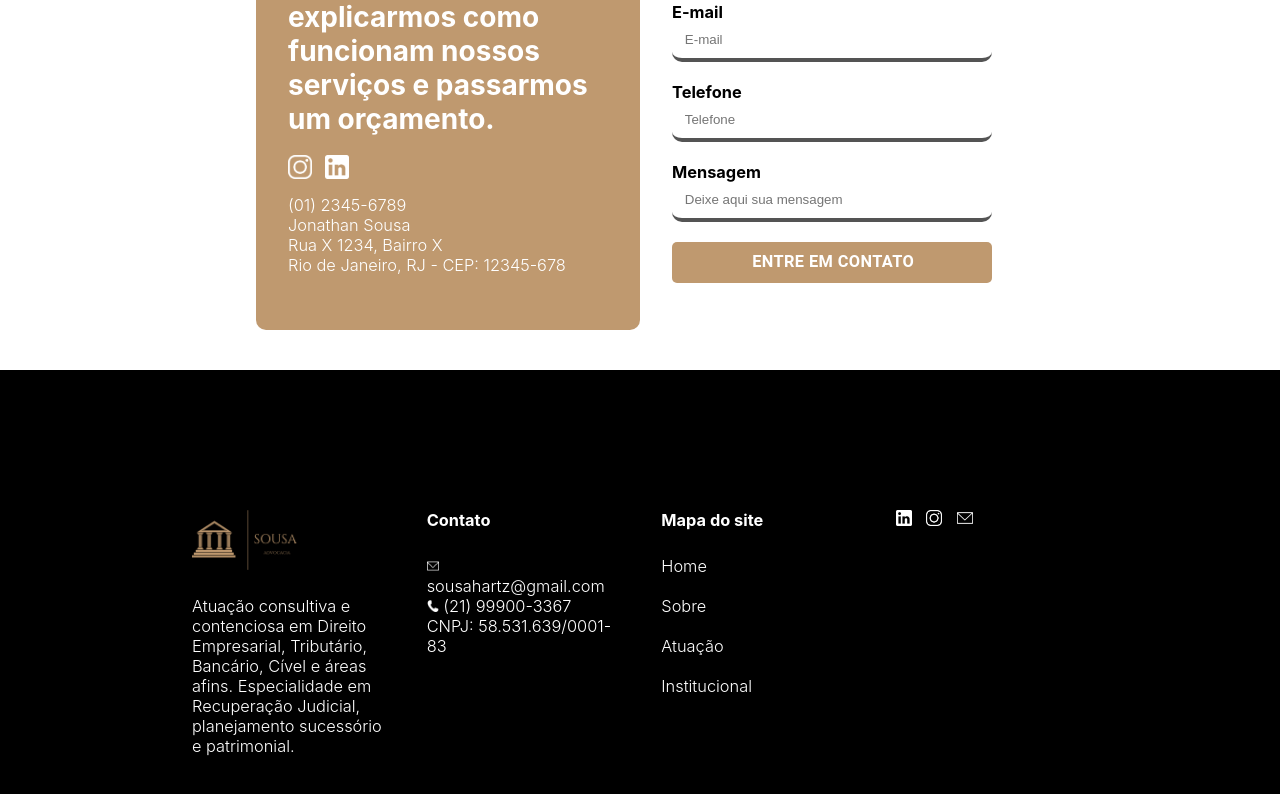
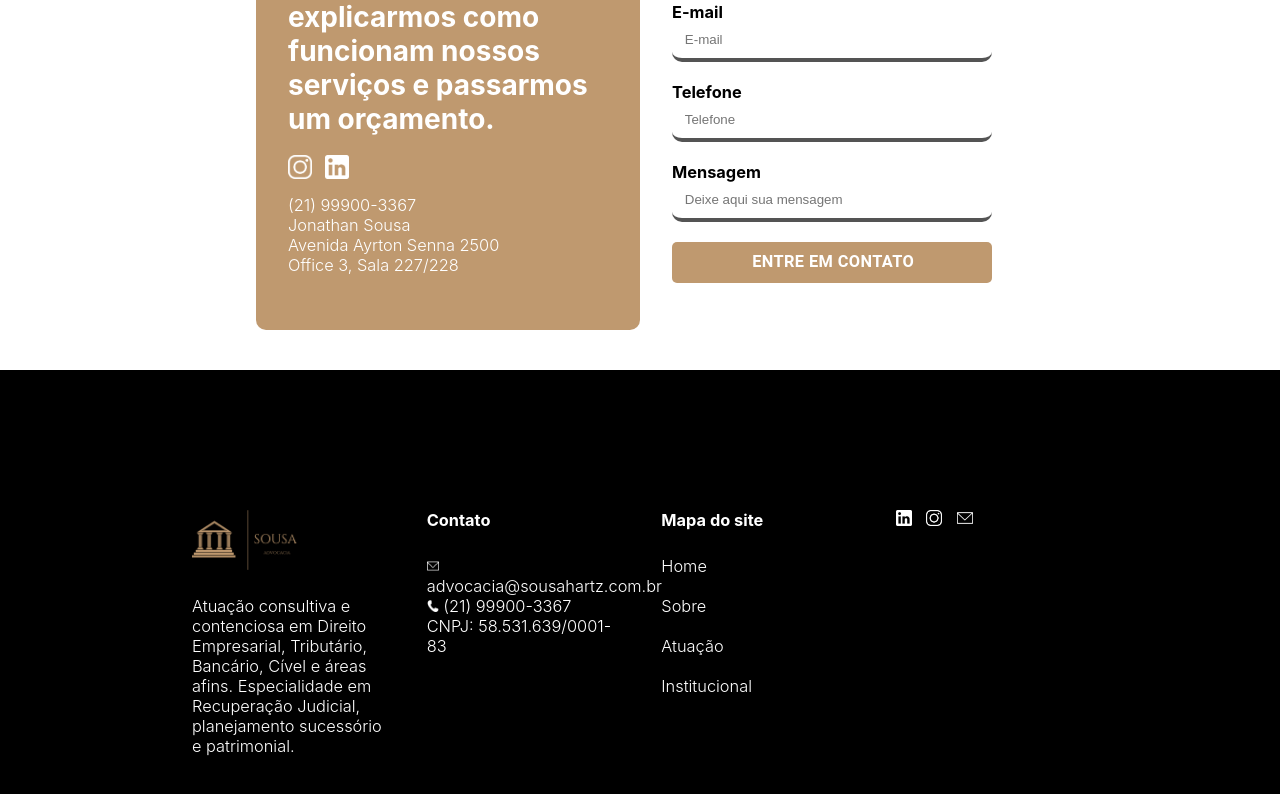
Before and after one commit to SousaAdvocacia/sousa-hartz, a React (Create React App) app: page /securitario in a window 1280 px wide. Shown: the part 4704-5498 px from the top of the page. Built offline with nearby package versions, Linux system fonts and the light colour scheme.

Commit message:
text: minor text corrections

```diff
--- a/src/components/Footer/Footer.js
+++ b/src/components/Footer/Footer.js
@@ -102,7 +102,7 @@ export const Footer = () => {
 
                     <h3 style={styles.description}>
 
-                        <span><img style={styles.textIcon} src="/email.png" /> sousahartz@gmail.com </span>
+                        <span><img style={styles.textIcon} src="/email.png" /> advocacia@sousahartz.com.br </span>
                         <br />
                         <span><img style={styles.textIcon} src="/phone.png" /> (21) 99900-3367 </span>
                         <br />
--- a/src/components/RecoveryContact/RecoveryContact.js
+++ b/src/components/RecoveryContact/RecoveryContact.js
@@ -109,13 +109,13 @@ export const RecoveryContact = () => {
                 </div>
 
                 <h3 style={styles.description}>
-                    (01) 2345-6789
+                    (21) 99900-3367
                     <br/>
                     Jonathan Sousa
                     <br/>
-                    Rua X 1234, Bairro X
+                    Avenida Ayrton Senna 2500
                     <br/>
-                    Rio de Janeiro, RJ - CEP: 12345-678
+                    Office 3, Sala 227/228
                 </h3>
             </div>
 
```
